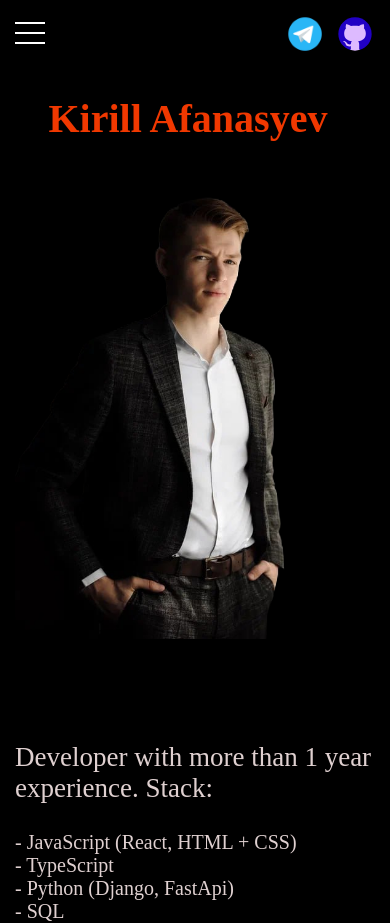
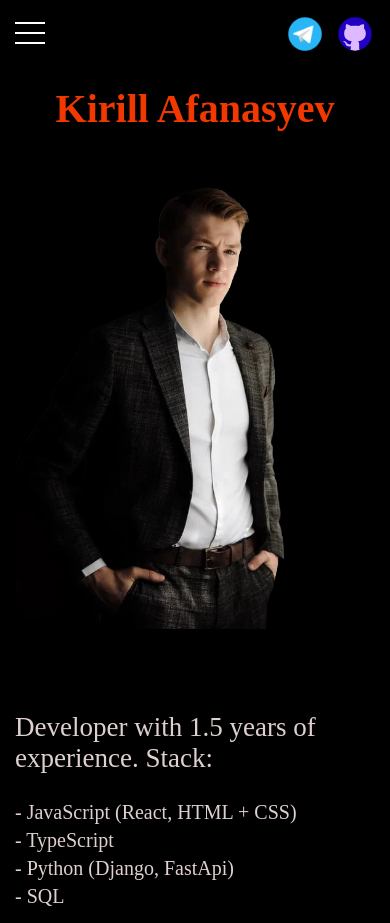
Before and after one commit to kafanasyev97/Website-business-card-React, a React app: page / in a window 390 px wide. Built offline with nearby package versions, Linux system fonts and the light colour scheme.

Commit message:
[fix] Css adaptive

```diff
--- a/src/components/Info.js
+++ b/src/components/Info.js
@@ -25,7 +25,7 @@ const Info = () => {
             </div>
             <div className="info__main-info">
               <h3 className="info__title">
-                Developer with more than 1 year experience. Stack:
+                Developer with 1.5 years of experience. Stack:
               </h3>
               <span className="info__main">
                 - JavaScript (React, HTML + CSS)
--- a/src/styles/main.css
+++ b/src/styles/main.css
@@ -307,6 +307,14 @@ body {
   .info__img {
     max-width: 470px;
   }
+
+  .info__name {
+    margin: 100px 0 35px;
+  }
+
+  .header {
+    margin-bottom: 45px;
+  }
 }
 
 @media (max-width: 1056px) {
@@ -316,10 +324,7 @@ body {
 
   .info__main {
     font-size: 26px;
-  }
-
-  .header {
-    margin-bottom: 45px;
+    padding-bottom: 5px;
   }
 }
 
@@ -372,6 +377,11 @@ body {
 }
 
 @media (max-width: 560px) {
+  .info__name {
+    font-size: 50px;
+    text-align: center;
+  }
+
   .header__nav-link {
     font-size: 18px;
   }
@@ -399,11 +409,9 @@ body {
   }
 
   .header {
-    margin-bottom: 30px;
+    margin-bottom: 20px;
   }
-}
 
-@media (max-width: 460px) {
   .info__title {
     font-size: 27px;
   }
```
